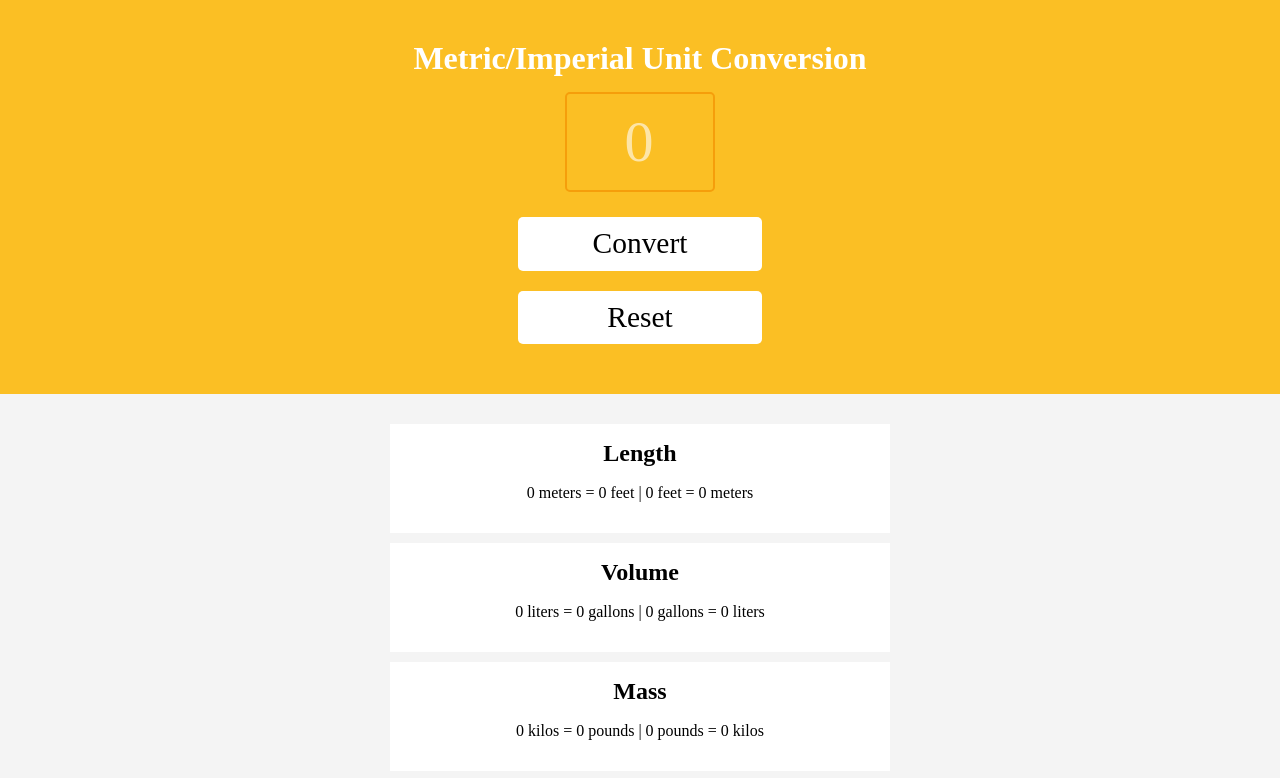
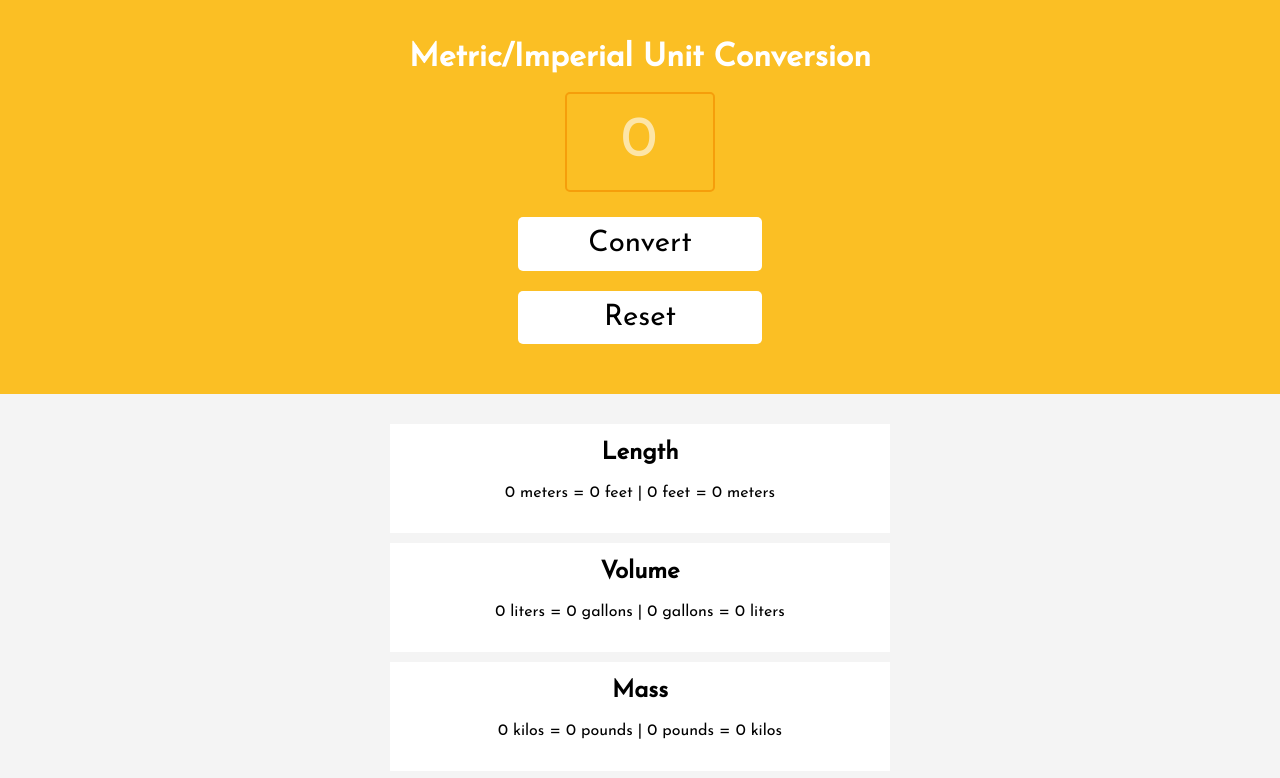
Before and after one commit to themolecatcher/unit-conversion, a plain HTML site: page index.html in a window 1280 px wide. Drawn offline with nearby package versions, Linux system fonts and the light colour scheme; a web font is replaced by a local one.

Commit message:
Update index.css

```diff
--- a/index.css
+++ b/index.css
@@ -5,6 +5,7 @@
 
 body, h1, h2 {
     margin: 0;
+    font-family: 'Josefin Sans', sans-serif;
 }
 
 input {
```
